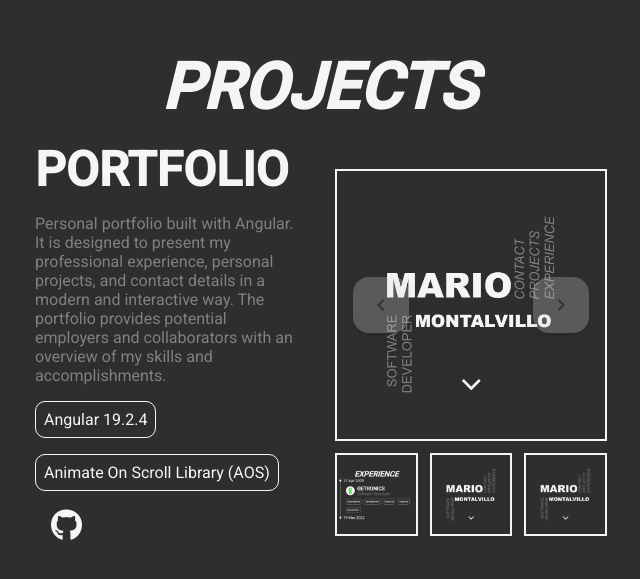
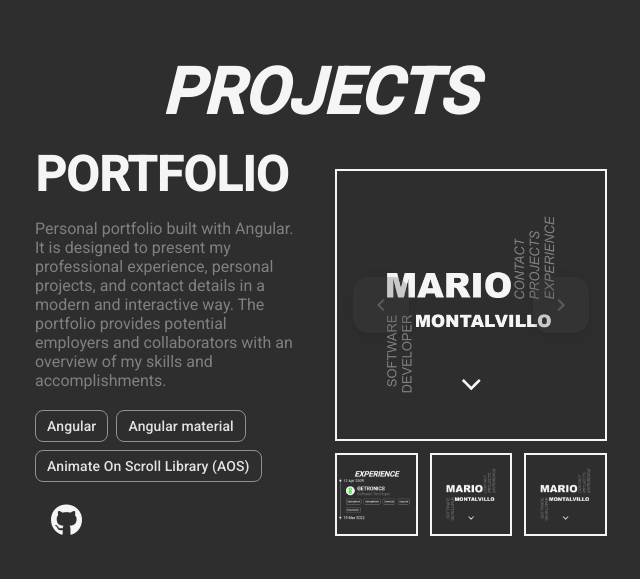
Before and after one commit to mmontalvillo98/portfolio, an Angular app: page / in a window 1280 px wide. Shown: the part 1687-2266 px from the top of the page, without its empty margins (321-961 px from the left). Built offline with nearby package versions, Linux system fonts and the light colour scheme.

Commit message:
angular material refactor

```diff
--- a/src/app/components/technology-list/technology-list.component.html
+++ b/src/app/components/technology-list/technology-list.component.html
@@ -1,3 +1,3 @@
-<ul class="technologies">
-    <li *ngFor="let technology of technologies">{{technology}}</li>
-</ul>
+<mat-chip-set aria-label="Technologies">
+    <mat-chip *ngFor="let technology of technologies">{{technology}}</mat-chip>
+</mat-chip-set>
--- a/src/app/components/technology-list/technology-list.component.ts
+++ b/src/app/components/technology-list/technology-list.component.ts
@@ -1,12 +1,13 @@
 import { CommonModule } from '@angular/common';
 import { Component, Input } from '@angular/core';
+import {MatChipsModule} from '@angular/material/chips';
 
 @Component({
     selector: 'app-technology-list',
     templateUrl: 'technology-list.component.html',
     styleUrl: 'technology-list.component.scss',
     standalone: true,
-    imports: [CommonModule]
+    imports: [CommonModule, MatChipsModule]
 })
 
 export class TechnologyListComponent {
--- a/src/assets/styles/material.scss
+++ b/src/assets/styles/material.scss
@@ -4,7 +4,7 @@
 @use '../themes/_theme-colors.scss' as palettes;
 
 html {
-  @include mat.theme((color: (theme-type: light,
+  @include mat.theme((color: (theme-type: dark,
         primary: palettes.$primary-palette,
         tertiary: mat.$blue-palette,
       ),
--- a/src/environments/environment.ts
+++ b/src/environments/environment.ts
@@ -32,7 +32,7 @@ export const environment = {
                 "/assets/media/imgs/portfolio00.png",
                 "/assets/media/imgs/portfolio00.png"
             ],
-            technologies: ['Angular 19.2.4', 'Animate On Scroll Library (AOS)'],
+            technologies: ['Angular', 'Angular material', 'Animate On Scroll Library (AOS)'],
             links: [
                 { name: 'github', url: 'https://github.com/mmontalvillo98/portfolio' }
             ]
```
